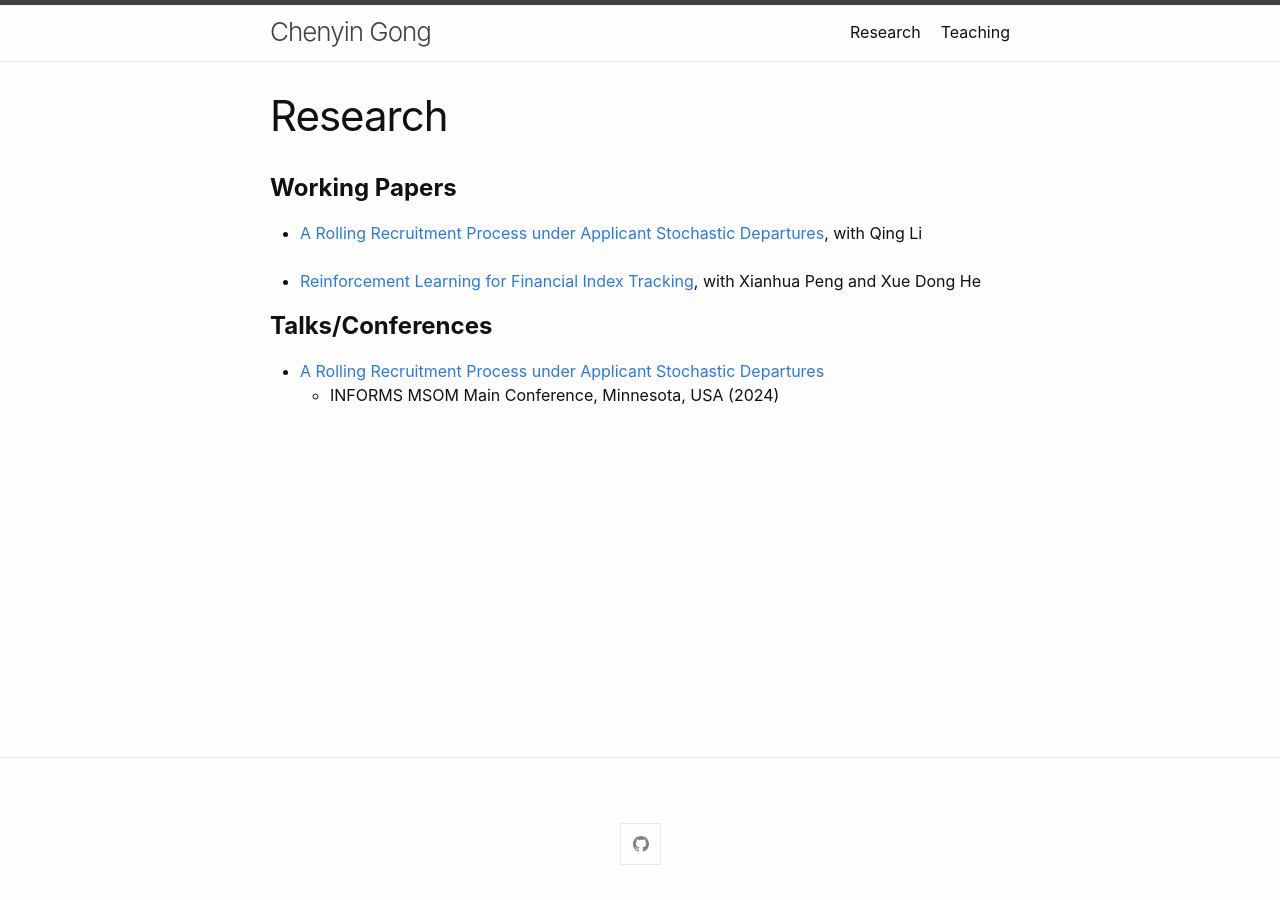
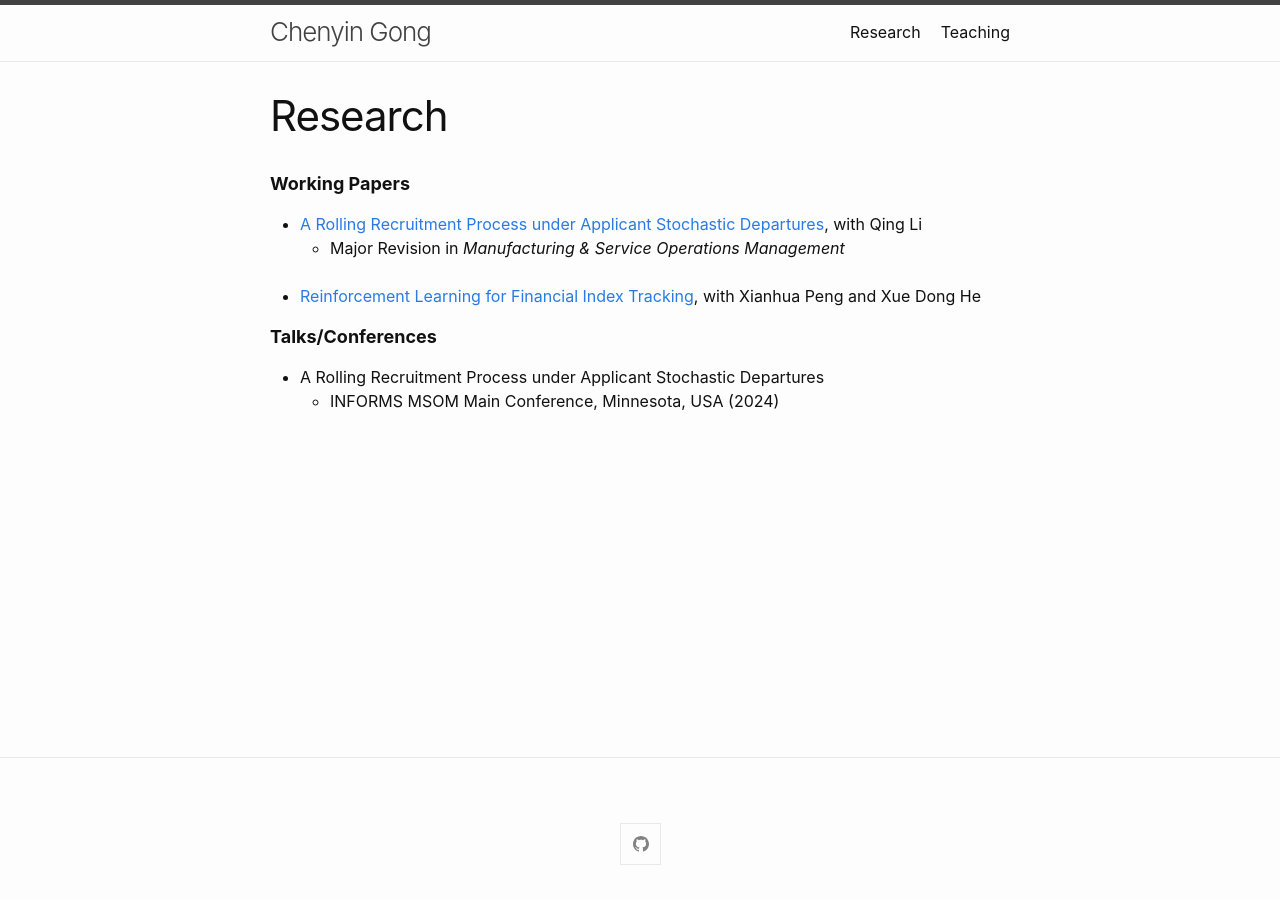
Before and after one commit to chenyingong/chenyingong.github.io, a Jekyll site: the page built from research.md, in a window 1280 px wide. Built offline with Jekyll 4.4.1, drawn with Linux system fonts in a browser that asks for light colours.

Commit message:
info updates

```diff
--- a/research.md
+++ b/research.md
@@ -4,16 +4,17 @@ title: Research
 permalink: /research/
 ---
 
-**<font size=5>Working Papers</font>**
+**<font size=4>Working Papers</font>**
 
 * [A Rolling Recruitment Process under Applicant Stochastic Departures](https://ssrn.com/abstract=4787415), with Qing Li
+  * Major Revision in *Manufacturing & Service Operations Management*
 <br />
 <br />
 * [Reinforcement Learning for Financial Index Tracking](https://ssrn.com/abstract=4532072), with Xianhua Peng and Xue Dong He
 
-**<font size=5>Talks/Conferences</font>**
+**<font size=4>Talks/Conferences</font>**
 
-* [A Rolling Recruitment Process under Applicant Stochastic Departures](https://ssrn.com/abstract=4787415)
+* A Rolling Recruitment Process under Applicant Stochastic Departures
   * INFORMS MSOM Main Conference, Minnesota, USA (2024)
 <br />
 <br />
```
